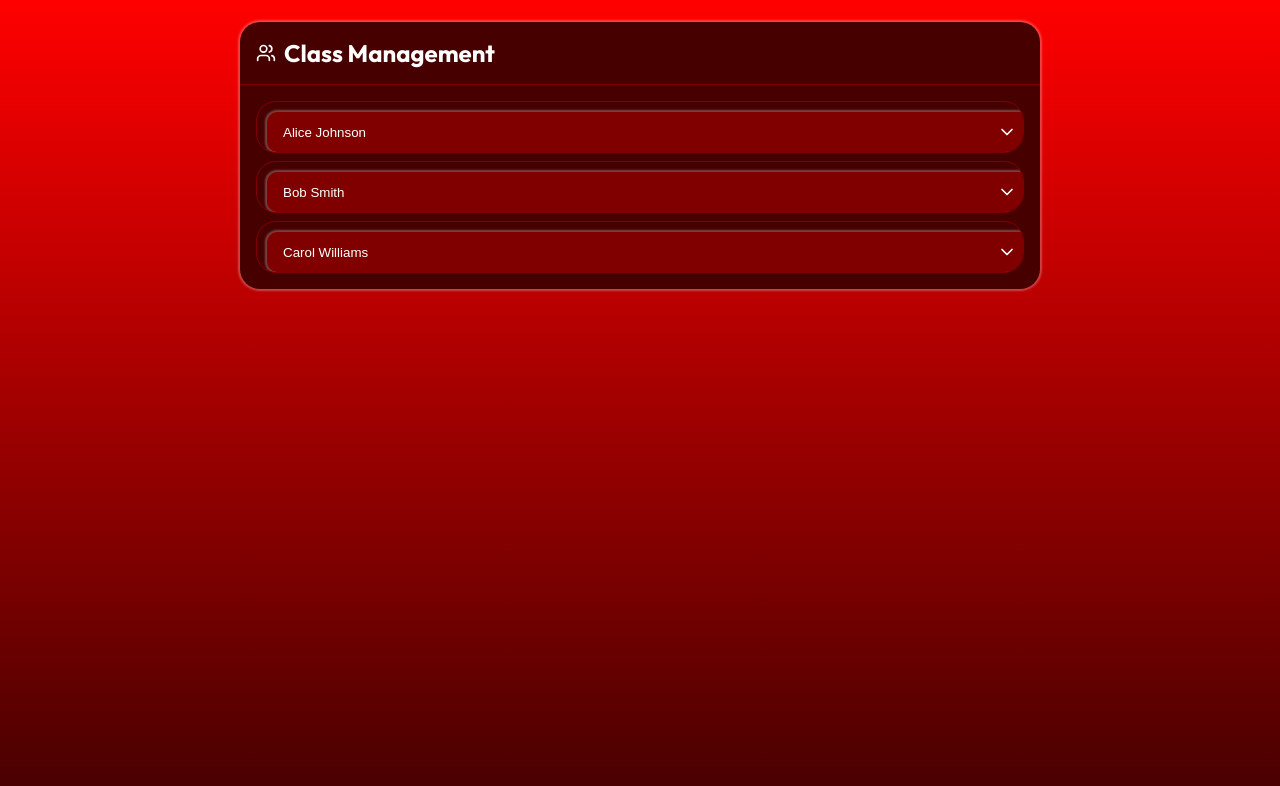
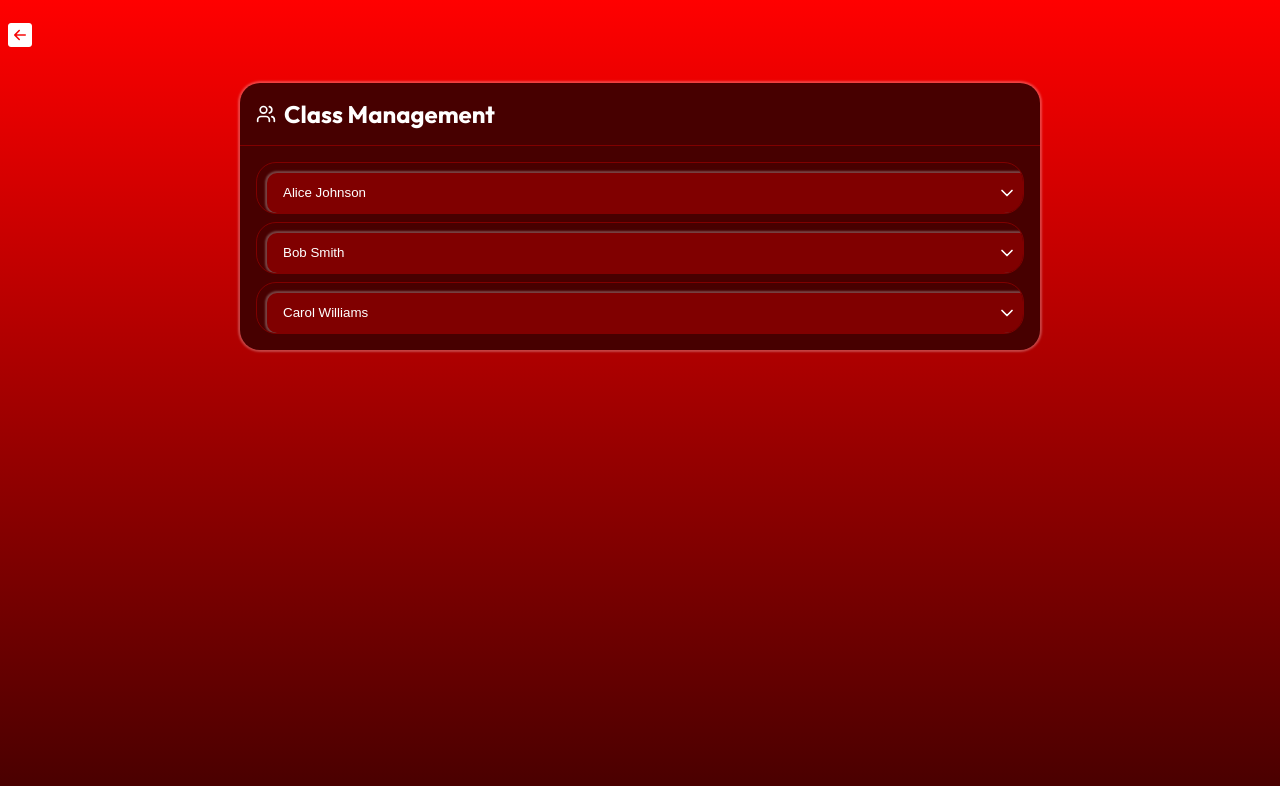
Before and after one commit to rmedcraft/HackPrinceton-Fall2024, a React (Vite) app: page /#/class-management in a window 1280 px wide. Shown: the top 786 px of the page. Built offline with nearby package versions, Linux system fonts and the light colour scheme.

Commit message:
moved class management to home page

```diff
--- a/src/Pages/ClassManagement.tsx
+++ b/src/Pages/ClassManagement.tsx
@@ -1,6 +1,7 @@
 import { useState } from 'react';
 import { ChevronDown, ChevronUp, Users } from 'lucide-react';
 import '../ClassManagement.css';
+import { Link } from 'react-router-dom';
 
 type Student = {
   id: number;
@@ -34,6 +35,12 @@ const ClassManagement = () => {
   };
 
   return (
+    <>
+      <Link to={"/home"}>
+        <h2 className="backButton">
+          <i className="bi bi-arrow-left-square-fill"></i>
+        </h2>
+      </Link>
       <div className="class-management">
         <div className="management-card">
           <div className="management-header">
@@ -80,6 +87,7 @@ const ClassManagement = () => {
           </div>
         </div>
       </div>
+    </>
   );
 };
 
--- a/src/Pages/Home.tsx
+++ b/src/Pages/Home.tsx
@@ -1,4 +1,6 @@
 // import addition from "../"
+
+import { Link } from "react-router-dom";
 
 export default function Home() {
     return (
@@ -6,6 +8,7 @@ export default function Home() {
             <h1 style={{ textAlign: "center" }}>Enter your question here: </h1>
             <textarea className="question"></textarea>
             <button>Submit</button>
+            <Link to="/class-management"><button>Manage Class</button></Link>
         </div>
     )
 }
--- a/src/Pages/Start.tsx
+++ b/src/Pages/Start.tsx
@@ -14,7 +14,6 @@ export default function Start() {
             }}>
                 <Link to="/login"><button>Login</button></Link>
                 <Link to="/signup"><button>Sign Up</button></Link>
-                <Link to="/class-management"><button>Class Management</button></Link>
             </div>
         </div>
     )
```
Lines whose indentation alone changed are shown as unchanged.
